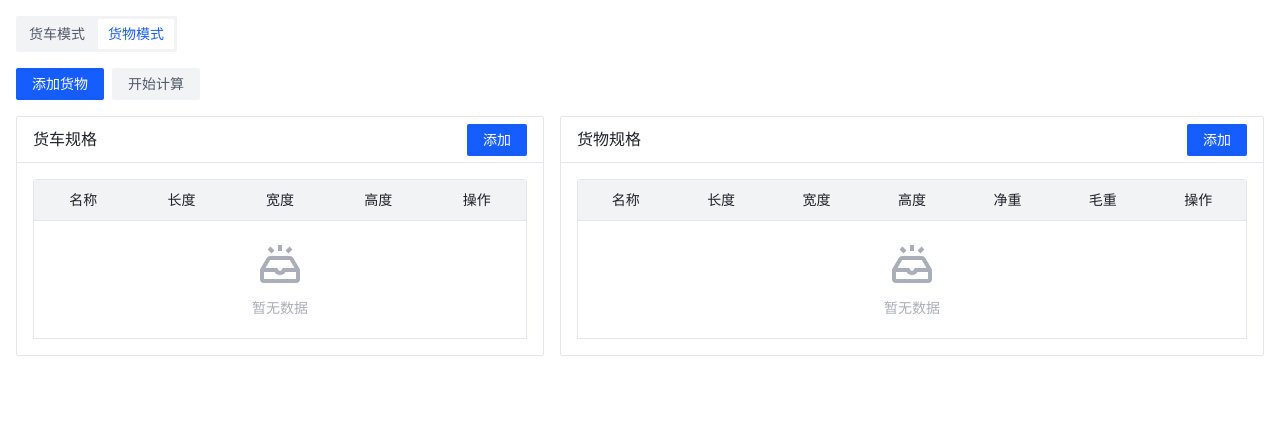
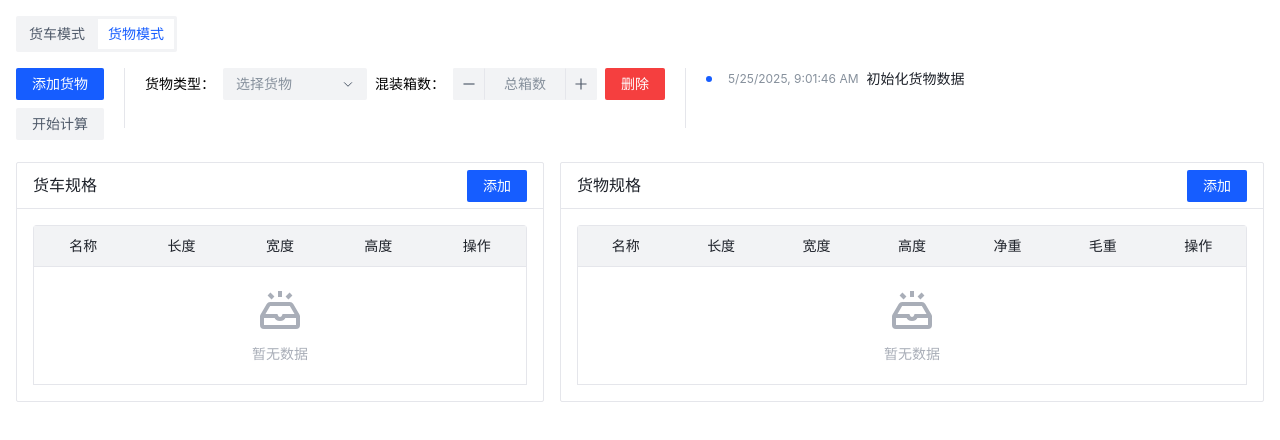
Before and after one commit to ikxin/cargo-crating, a Vue app: page / in a window 1280 px wide. Shown: the top 440 px of the page. Built offline with nearby package versions, Linux system fonts and the light colour scheme.

Commit message:
feat: initialize cargo data

```diff
--- a/src/style.css
+++ b/src/style.css
@@ -7,3 +7,14 @@
 .arco-input-number-mode-button > .arco-input-wrapper > .arco-input {
   text-align: center;
 }
+
+.arco-timeline-item-content {
+  margin-bottom: 0;
+}
+
+.arco-timeline-item-content-wrapper {
+  display: flex;
+  flex-direction: row-reverse;
+  gap: 8px;
+  align-items: center;
+}
--- a/src/views/CargoMode.vue
+++ b/src/views/CargoMode.vue
@@ -6,20 +6,37 @@ const database = useStorage('cargo-crating-database', {
   cargo: [],
 })
 
-const cargoData = ref([])
+const cargoData = ref([
+  {
+    id: crypto.randomUUID(),
+  },
+])
+
+const logData = ref([
+  {
+    time: new Date().toLocaleString(),
+    content: '初始化货物数据',
+  },
+])
 </script>
 
 <template>
-  <div class="flex flex-col gap-4">
-    <ASpace>
+  <ASpace class="!items-start">
+    <template #split>
+      <ADivider direction="vertical" class="text-6xl" />
+    </template>
+
+    <div class="flex flex-col gap-2">
       <AButton type="primary" @click="cargoData.push({})">添加货物</AButton>
       <AButton>开始计算</AButton>
-    </ASpace>
+    </div>
 
-    <template v-for="(cargo, index) in cargoData" :key="index">
+    <div class="flex flex-col gap-2">
+      <template v-for="(cargo, index) in cargoData" :key="cargo.id">
         <ASpace>
+          <span>货物类型：</span>
           <ASelect
-          v-model="cargo.id"
+            v-model="cargo.cargoId"
             allow-clear
             allow-search
             placeholder="选择货物"
@@ -29,6 +46,7 @@ const cargoData = ref([])
               <AOption :value="item.id" :label="item.name" />
             </template>
           </ASelect>
+          <span>混装箱数：</span>
           <AInputNumber
             v-model="cargo.total"
             :min="0"
@@ -47,4 +65,15 @@ const cargoData = ref([])
         </ASpace>
       </template>
     </div>
+
+    <ATimeline>
+      <ATimelineItem
+        v-for="(log, index) in logData"
+        :key="index"
+        :label="log.time"
+      >
+        {{ log.content }}
+      </ATimelineItem>
+    </ATimeline>
+  </ASpace>
 </template>
```
Lines whose indentation alone changed are shown as unchanged.
